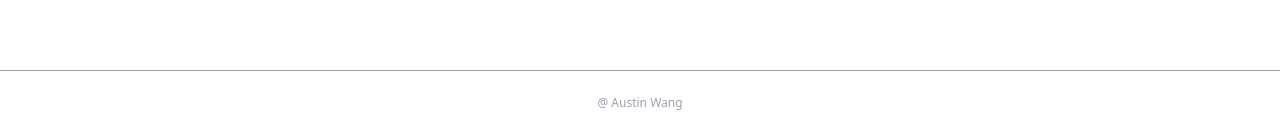
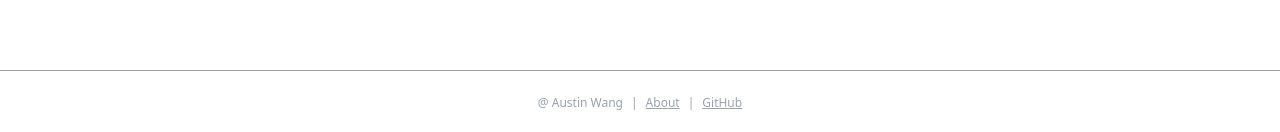
Before and after one commit to wangaustin/is-it-dog-friendly, a Next.js app: page / in a window 1280 px wide. Shown: the part 859-991 px from the top of the page. Built offline with nearby package versions, Linux system fonts and the light colour scheme; no server answers.

Commit message:
add about page and github link to footer

```diff
--- /dev/null
+++ b/src/app/about/page.tsx
@@ -0,0 +1,20 @@
+import React from "react";
+
+export default function AboutPage() {
+  return (
+    <div className="max-w-2xl mx-auto py-12 px-4">
+      <h1 className="text-3xl font-bold mb-4">About Is It Dog Friendly?</h1>
+      <p className="text-lg mb-2">
+        Is It Dog Friendly? is a community-driven platform where users can vote and share information
+        about whether places are pet-friendly. My goal is to help pet owners find welcoming locations
+        for their best friends.
+      </p>
+      <p className="text-md text-gray-600">
+        Built by Austin Wang. Contributions and feedback are welcome!
+        <br/>
+        <br/>
+        <a href="https://github.com/wangaustin/is-it-pet-friendly" className="text-blue-500 hover:text-blue-700">GitHub</a>
+      </p>
+    </div>
+  );
+}
--- a/src/app/layout.tsx
+++ b/src/app/layout.tsx
@@ -24,7 +24,11 @@ export default function RootLayout({
             <Analytics />
           </main>
           <footer className="w-full text-center text-gray-400 text-xs py-6 mt-auto border-t bg-white">
-            @ Austin Wang
+            <span>@ Austin Wang</span>
+            <span className="mx-2">|</span>
+            <a href="/about" className="underline hover:text-gray-600">About</a>
+            <span className="mx-2">|</span>
+            <a href="https://github.com/wangaustin/is-it-pet-friendly" target="_blank" rel="noopener noreferrer" className="underline hover:text-gray-600">GitHub</a>
           </footer>
         </SessionProviderWrapper>
       </body>
```
Also changed, not shown: 1 other file (tests, documents, lock files or other folders).
